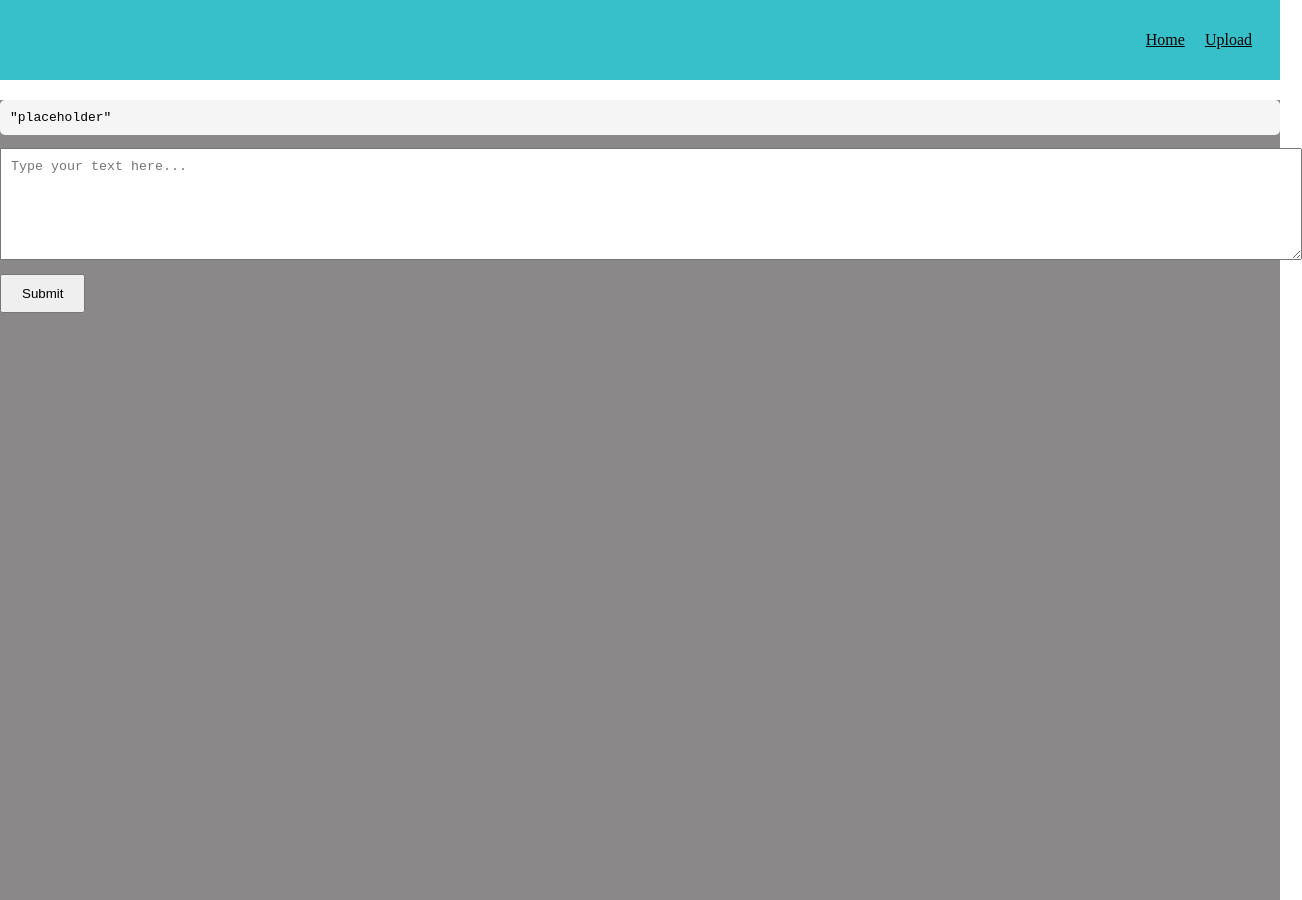
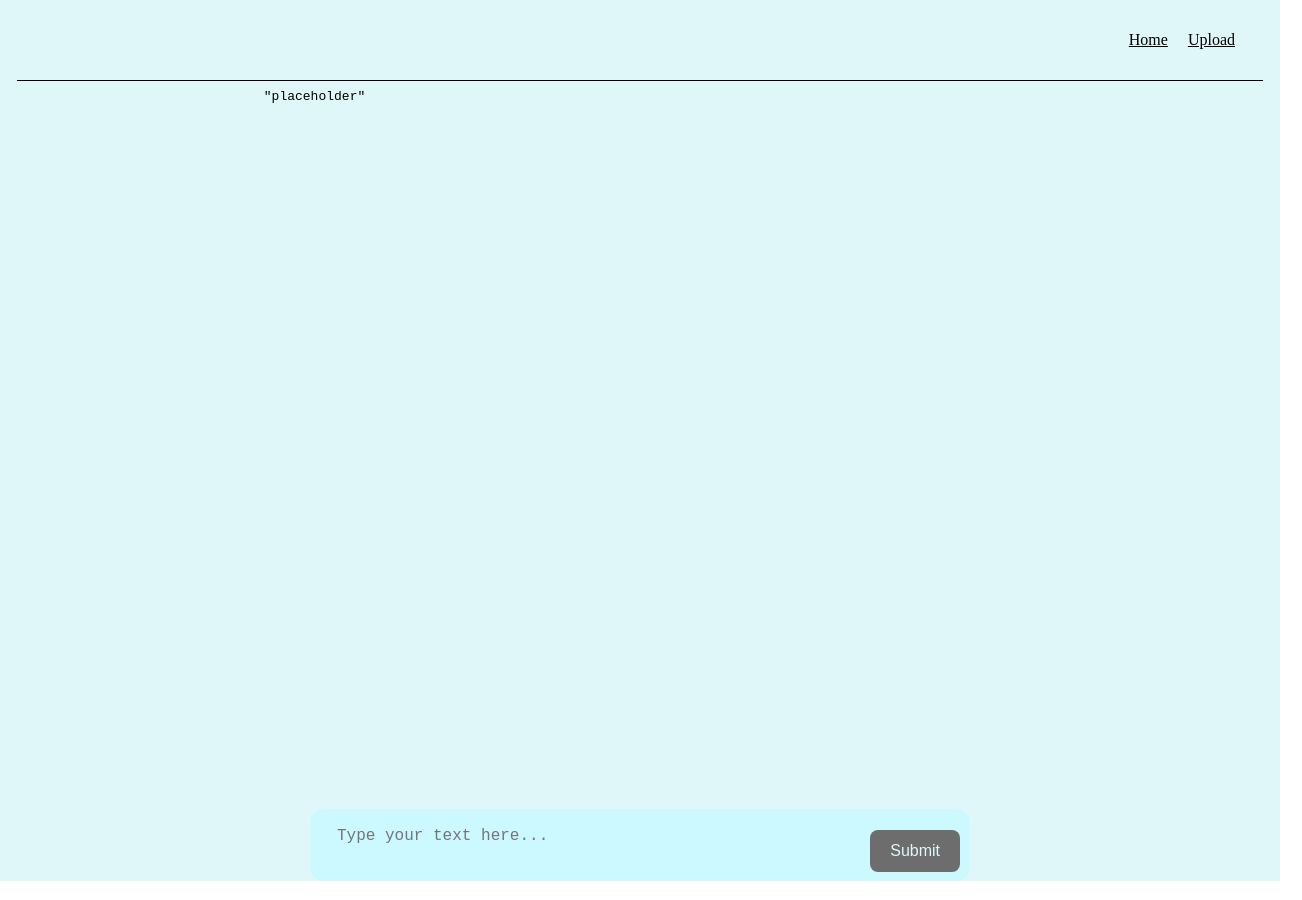
Before and after one commit to ShaneS02/RAG_AI_Decision_System, a React (Vite) app in the folder Project/rag_ui/: page / in a window 1280 px wide. Shown: the whole page, 1302 px wide, since content can reach past the window. Built offline with nearby package versions, Linux system fonts and the light colour scheme.

Commit message:
Implementing UI for hompage

```diff
--- a/Project/rag_ui/src/components/Navbar.css
+++ b/Project/rag_ui/src/components/Navbar.css
@@ -1,11 +1,12 @@
 .navbar {
-	background-color: #38c0ca;
+	background-color: #e0f7fa;
 }
 
 .navbar-container {
 	margin: 0 auto;
-	max-width: 1280px;
+	max-width: 1230px;
 	padding: 0 8px;
+	border-bottom: 1px solid #000000;
 }
 
 .navbar-inner {
--- /dev/null
+++ b/Project/rag_ui/src/components/QueryForm.css
@@ -0,0 +1,64 @@
+.queryContainer {
+	display: flex;
+	gap: 0.5rem;
+	align-items: flex-end;
+
+	max-width: 40rem;
+	width: 100%;
+	margin: 0 auto;
+
+	background: #cbf9ff;
+	padding: 0.5rem;
+	border-radius: 0.75rem;
+
+	border: 1px solid #cbf9ff;
+}
+
+.queryInput {
+	flex: 1; /* takes remaining space */
+	padding: 0.5rem 1rem;
+	font-size: 1rem;
+
+	resize: none;
+	overflow-y: hidden;
+
+	border: 1px solid #cbf9ff;
+	border-radius: 0.5rem;
+	background: #cbf9ff;
+
+	outline: none;
+	transition:
+		border 0.2s,
+		box-shadow 0.2s;
+}
+
+.queryButton {
+	padding: 0.75rem 1.25rem;
+	font-size: 1rem;
+	font-weight: 500;
+	margin-top: auto;
+
+	background-color: #6d6d6d;
+	color: #e0f7fa;
+
+	border: none;
+	border-radius: 0.5rem;
+
+	cursor: pointer;
+	transition:
+		background-color 0.2s,
+		transform 0.1s;
+}
+
+.queryButton:hover {
+	background-color: #1d4ed8;
+}
+
+.queryButton:active {
+	transform: scale(0.97);
+}
+
+.queryInput,
+.queryButton {
+	box-sizing: border-box;
+}
--- a/Project/rag_ui/src/components/QueryForm.jsx
+++ b/Project/rag_ui/src/components/QueryForm.jsx
@@ -1,7 +1,10 @@
-import { useState } from "react";
+import { useState, useRef, use } from "react";
+import "./QueryForm.css";
 
 export default function QueryForm({ onSubmit }) {
 	const [query, setQuery] = useState("");
+	const textareaRef = useRef(null);
+	const containerRef = useRef(null);
 	const [loading, setLoading] = useState(false);
 
 	const handleSubmit = async () => {
@@ -11,20 +14,31 @@ export default function QueryForm({ onSubmit }) {
 		setLoading(false);
 	};
 
+	const handleInput = (e) => {
+		setQuery(e.target.value);
+
+		const textarea = textareaRef.current;
+		const container = containerRef.current;
+
+		if (textarea && container) {
+			textarea.style.height = "auto"; // reset
+			container.style.height = "auto"; // reset
+			const newHeight = textarea.scrollHeight;
+			textarea.style.height = textarea.scrollHeight + "px";
+			container.style.height = newHeight + "px"; // container grows with textarea
+		}
+	};
+
 	return (
-		<div>
+		<div className="queryContainer" ref={containerRef}>
 			<textarea
-				rows={6}
-				style={{ width: "100%", padding: "10px" }}
+				className="queryInput"
+				ref={textareaRef}
 				value={query}
-				onChange={(e) => setQuery(e.target.value)}
+				onChange={handleInput}
 				placeholder="Type your text here..."
 			/>
-			<button
-				onClick={handleSubmit}
-				disabled={loading}
-				style={{ marginTop: "10px", padding: "10px 20px" }}
-			>
+			<button className="queryButton" onClick={handleSubmit} disabled={loading}>
 				{loading ? "Loading..." : "Submit"}
 			</button>
 		</div>
--- /dev/null
+++ b/Project/rag_ui/src/components/ResponseViewer.css
@@ -0,0 +1,16 @@
+.response {
+	background-color: #e0f7fa;
+	border-radius: 5px;
+
+	max-width: 50rem;
+	width: 100%;
+	margin: 0 auto;
+	padding: 0.5rem 1rem;
+	box-sizing: border-box;
+}
+
+.container {
+	display: flex;
+	flex-direction: column;
+	gap: 1rem;
+}
--- a/Project/rag_ui/src/components/ResponseViewer.jsx
+++ b/Project/rag_ui/src/components/ResponseViewer.jsx
@@ -1,17 +1,12 @@
+import "./ResponseViewer.css";
+
 const ResponseViewer = ({ response }) => {
 	if (!response) return null;
 
 	return (
-		<pre
-			style={{
-				marginTop: "20px",
-				padding: "10px",
-				background: "#f5f5f5",
-				borderRadius: "5px",
-			}}
-		>
-			{JSON.stringify(response, null, 2)}
-		</pre>
+		<div className="container">
+			<pre className="response"> {JSON.stringify(response, null, 2)} </pre>
+		</div>
 	);
 };
 
--- a/Project/rag_ui/src/pages/Home.css
+++ b/Project/rag_ui/src/pages/Home.css
@@ -1,5 +1,23 @@
+html,
+body {
+	height: 100%; /* make sure page can take full height */
+	margin: 0;
+}
+
 .homePage {
-	background-color: #8a8888;
-	height: 100vh;
-	width: auto;
+	background-color: #e0f7fa;
+	display: flex;
+	flex-direction: column;
+	height: 100vh; /* allows page to grow taller than viewport */
 }
+
+.responseViewer {
+	flex: 1; /* take all available space */
+	overflow-y: auto; /* scroll if content exceeds */
+	box-sizing: border-box;
+}
+
+.queryFormContainer {
+	flex-shrink: 0;
+	box-sizing: border-box;
+}
--- a/Project/rag_ui/src/pages/Home.jsx
+++ b/Project/rag_ui/src/pages/Home.jsx
@@ -5,8 +5,12 @@ import ResponseViewer from "../components/ResponseViewer";
 const Home = ({ handleQuery, queryResponse }) => {
 	return (
 		<div className="homePage">
-			<ResponseViewer response={queryResponse} />
-			<QueryForm onSubmit={handleQuery} />
+			<span className="responseViewer">
+				<ResponseViewer response={queryResponse} />
+			</span>
+			<span className="querForm">
+				<QueryForm onSubmit={handleQuery} />
+			</span>
 		</div>
 	);
 };
```
